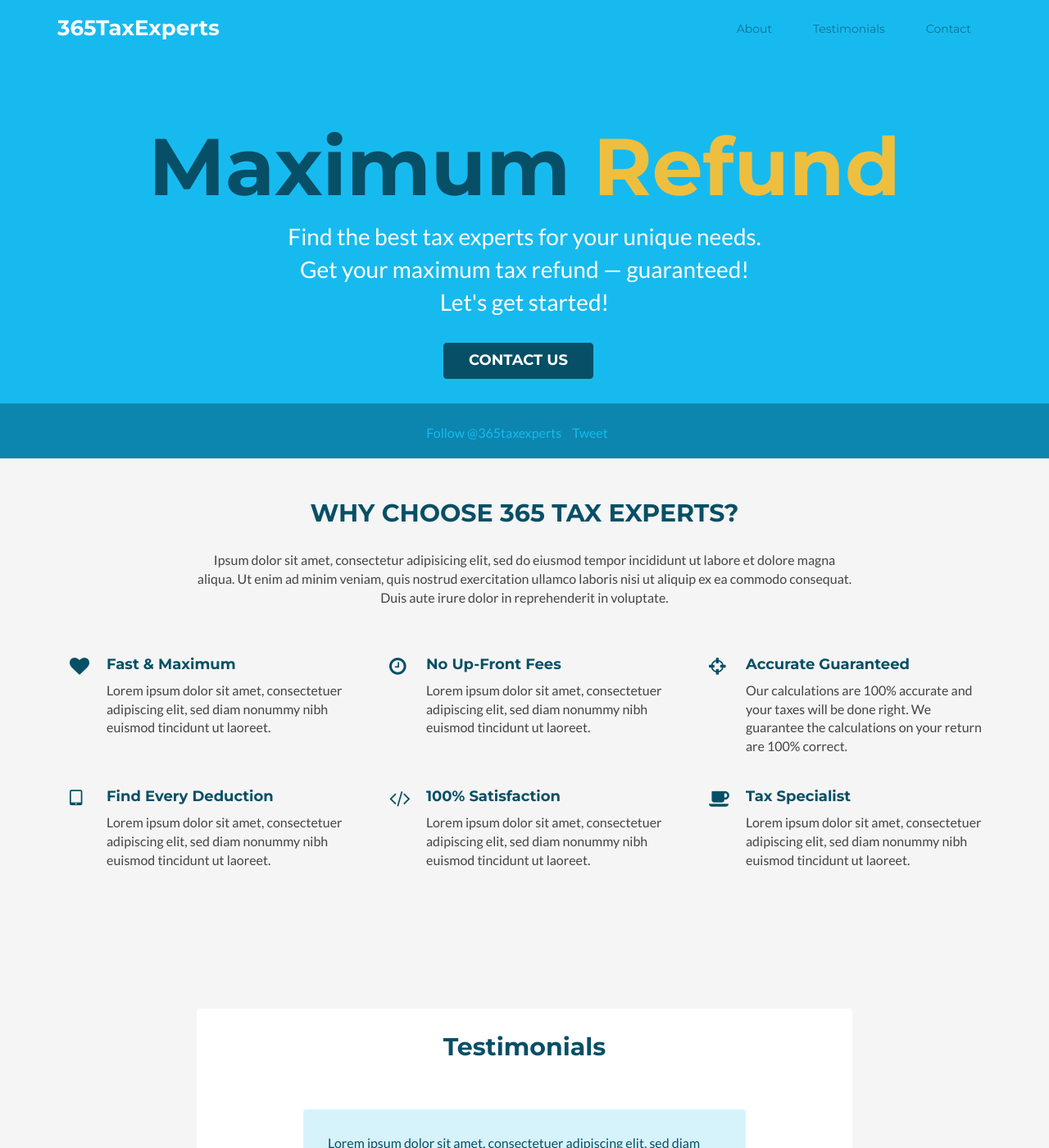
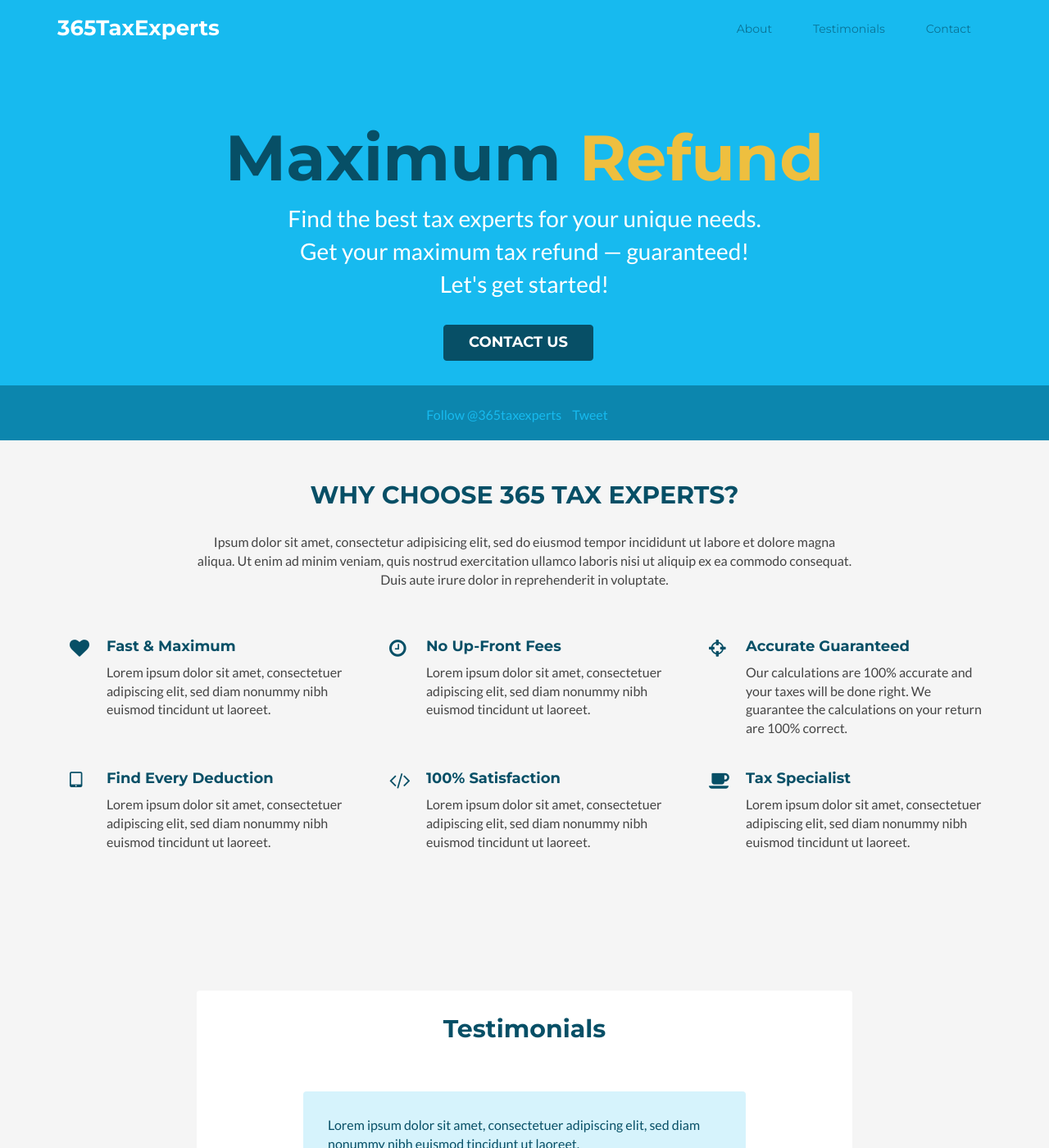
Before and after one commit to rdelphin/rdelphin.github.io, a Jekyll site: the page built from index.html, in a window 1280 px wide and 1400 px high. Shown: the whole window at 82% size. Built offline with Jekyll 4.4.1, drawn with Linux system fonts in a browser that asks for light colours; comment, search, counter and statistics services are not loaded.

Commit message:
reduce promo title to 78px

```diff
--- a/public/css/styles.css
+++ b/public/css/styles.css
@@ -186,7 +186,7 @@ pre code {
   padding-top: 150px;
 }
 .promo .title {
-  font-size: 98px;
+  font-size: 78px;
   color: #074f66;
   margin-top: 0;
 }
```
